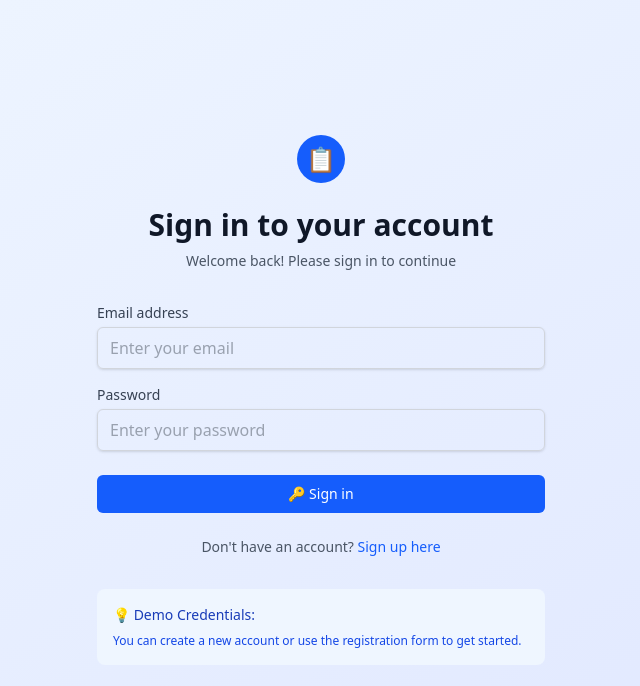
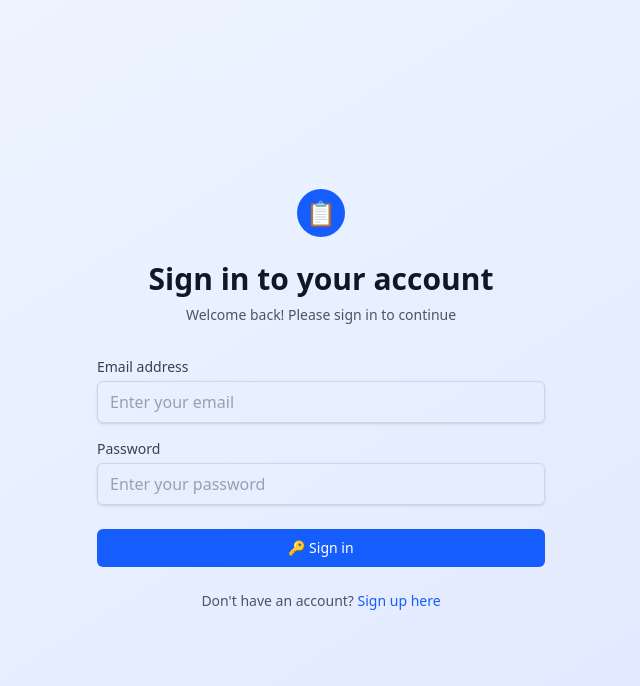
Before and after one commit to gontsejnr/taskManage, a React (Vite) app in the folder client/: page / in a window 1280 px wide. Shown: the top 686 px of the page, without its empty margins (319-959 px from the left). Built offline with nearby package versions, Linux system fonts and the light colour scheme; no server answers.

Commit message:
Authentication

```diff
--- a/client/src/components/Login.jsx
+++ b/client/src/components/Login.jsx
@@ -157,18 +157,6 @@ const Login = ({ onToggleMode }) => {
             </p>
           </div>
         </form>
-
-        <div className="mt-6">
-          <div className="bg-blue-50 rounded-lg p-4">
-            <h3 className="text-sm font-medium text-blue-800 mb-2">
-              💡 Demo Credentials:
-            </h3>
-            <p className="text-xs text-blue-700">
-              You can create a new account or use the registration form to get
-              started.
-            </p>
-          </div>
-        </div>
       </div>
     </div>
   );
```
